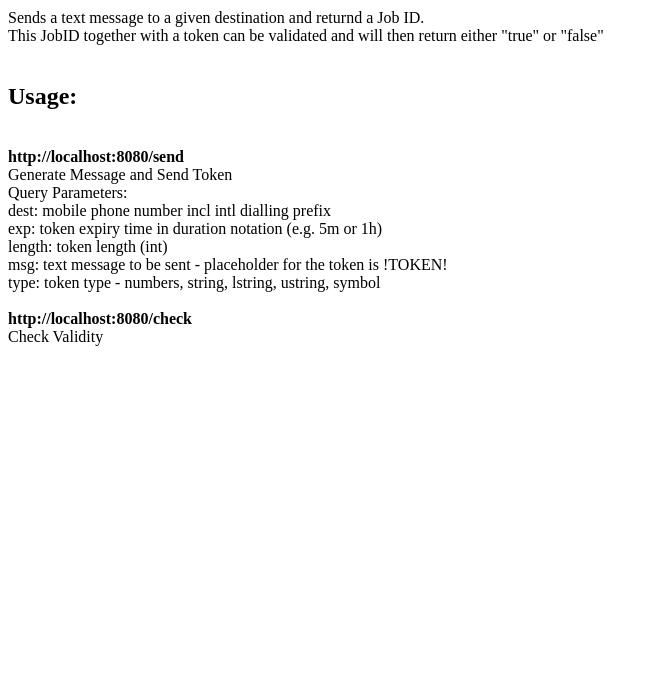
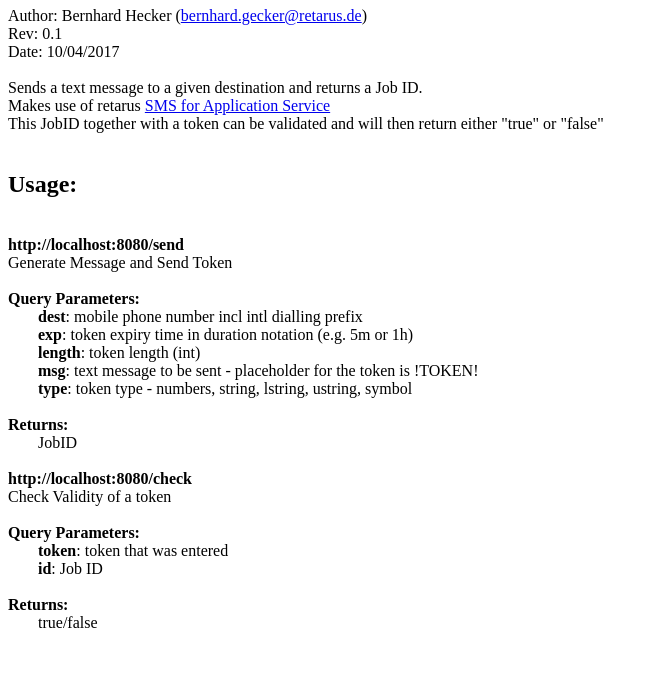
Before and after one commit to bairnhard/2fa, a plain HTML site: page HTMLPage1.html in a window 1280 px wide. Shown: the part 107-800 px from the top of the page, without its empty margins (0-658 px from the left). Drawn offline with Linux system fonts and the light colour scheme.

Commit message:
usage page update

```diff
--- a/HTMLPage1.html
+++ b/HTMLPage1.html
@@ -6,15 +6,18 @@
     <title></title>
 </head>
 <body>
+    <p>&nbsp;</p>
     <div>
     <div>
     <h1>Two Factor Authentication Service</h1>
     </div>
-        <div>&nbsp;</div>
+    <div>Author: Bernhard Hecker (<a href="mailto:bernhard.gecker@retarus.de">bernhard.gecker@retarus.de</a>)</div>
+    <div>Rev: 0.1</div>
+    <div>Date: 10/04/2017</div>
     <div>
-            <div>
-                <br />
-                <div>Sends a text message to a given destination and returnd a Job ID.</div>
+    <div><br />
+    <div>Sends a text message to a given destination and returns&nbsp;a Job ID.</div>
+    <div>Makes use of retarus&nbsp;<a href="https://www.retarus.com/de/tech-products/sms-services/">SMS for Application Service</a></div>
     <div>This JobID together with a token can be validated and will then return either "true" or "false"</div>
     <br />
     <div>
@@ -23,19 +26,30 @@
     <br />
     <div><strong>http://localhost:8080/send</strong></div>
     <div>Generate Message and Send Token</div>
-                <div> Query Parameters: </div>
-                <div> dest: mobile phone number incl intl dialling prefix</div>
-                <div> exp: token expiry time in duration notation (e.g. 5m or 1h)</div>
-                <div>length: token length (int)</div>
-                <div>msg: text message to be sent - placeholder for the token is !TOKEN!</div>
-                <div> type: token type - numbers, string, lstring, ustring, symbol</div>
-                <div></div>
+    <div>&nbsp;</div>
+    <div><strong>Query Parameters:</strong></div>
+    <div style="padding-left: 30px;"><strong>dest</strong>: mobile phone number incl intl dialling prefix</div>
+    <div style="padding-left: 30px;"><strong>exp</strong>: token expiry time in duration notation (e.g. 5m or 1h)</div>
+    <div style="padding-left: 30px;"><strong>length</strong>: token length (int)</div>
+    <div style="padding-left: 30px;"><strong>msg</strong>: text message to be sent - placeholder for the token is !TOKEN!</div>
+    <div style="padding-left: 30px;"><strong>type</strong>: token type - numbers, string, lstring, ustring, symbol</div>
+    <div>&nbsp;</div>
+    <div><strong>Returns:</strong></div>
+    <div style="padding-left: 30px;">JobID</div>
     <br />
     <div><strong>http://localhost:8080/check</strong></div>
-                <div>Check Validity</div>
+    <div>Check Validity of a token</div>
+    <div>
+    <div>&nbsp;</div>
+    <div><strong>Query Parameters:</strong></div>
+    <div style="padding-left: 30px;"><strong>token</strong>: token that was entered&nbsp;</div>
+    <div style="padding-left: 30px;"><strong>id</strong>: Job ID</div>
+    <div style="padding-left: 30px;">&nbsp;</div>
+    <div><strong>Returns:</strong></div>
+    <div style="padding-left: 30px;">true/false</div>
+    </div>
     </div>
     </div>
     </div>
 </body>
-</body>
 </html>
```
Also changed, not shown: 1 other file. Lines whose indentation alone changed are shown as unchanged.
